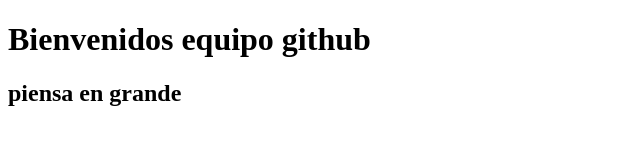
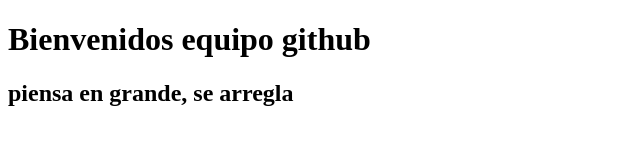
Before and after one commit to jsoria21/Proyecto3, a plain HTML site: page index.html in a window 1280 px wide. Shown: the whole page, without its empty margins (0-640 px from the left). Drawn offline with Linux system fonts and the light colour scheme.

Commit message:
linea solucionada fixes #1

```diff
--- a/index.html
+++ b/index.html
@@ -7,6 +7,6 @@
 </head>
 <body>
     <h1>Bienvenidos equipo github</h1>
-    <h2>piensa en grande</h2>
+    <h2>piensa en grande, se arregla </h2>
 </body>
 </html>
```
